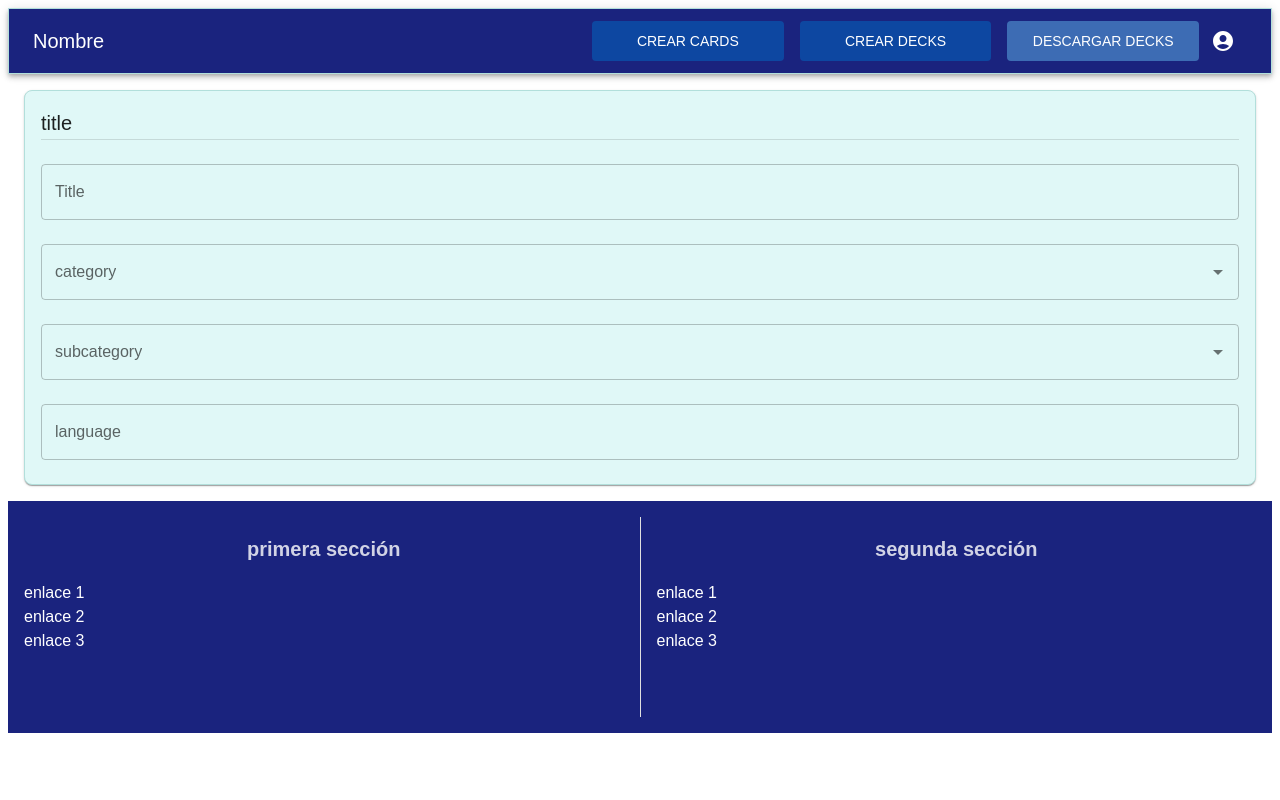
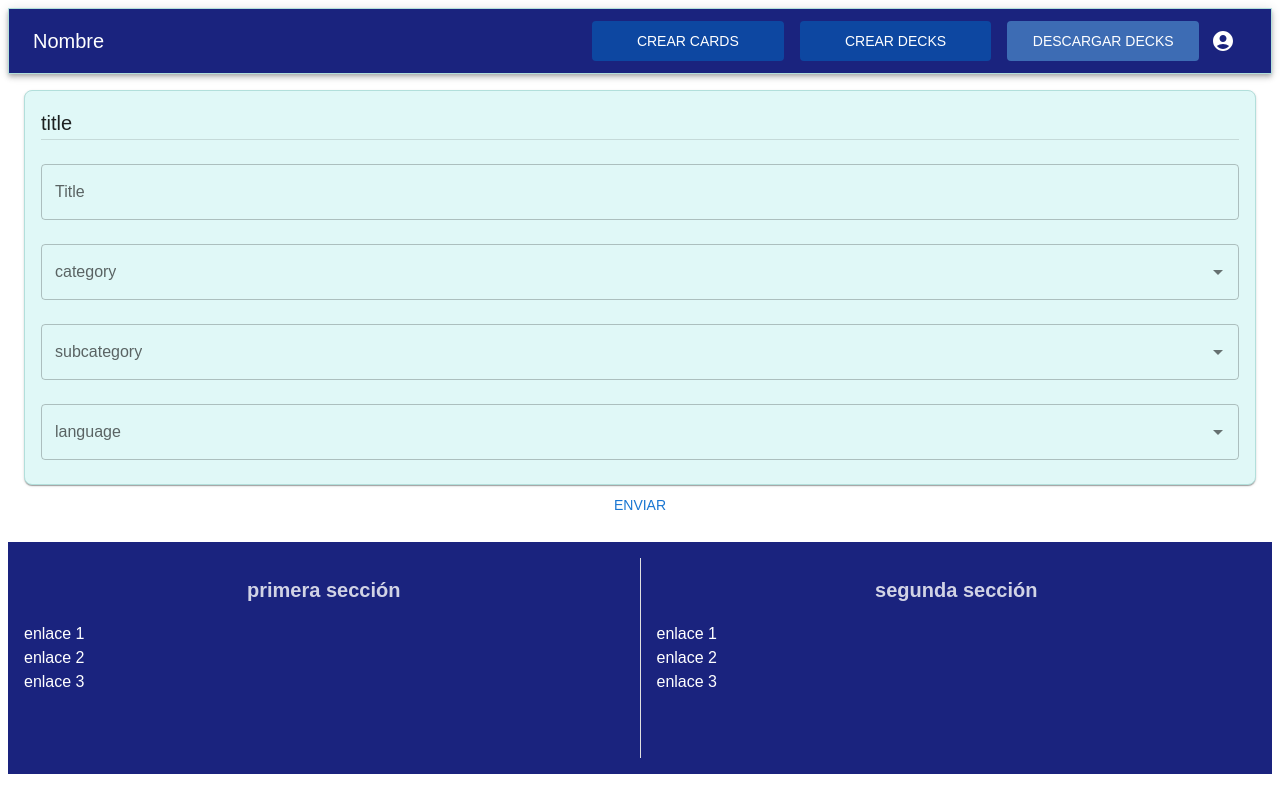
Before and after one commit to velasquezgalejandro/anki-project, a React (Create React App) app in the folder frontend/: page /create-decks in a window 1280 px wide. Built offline with nearby package versions, Linux system fonts and the light colour scheme; no server answers.

Commit message:
logica y creacion de formulario para creacion de decks desde front front cargar decks #5

```diff
--- a/frontend/src/views/CreateDecksView.jsx
+++ b/frontend/src/views/CreateDecksView.jsx
@@ -1,14 +1,23 @@
 import React, { useState, useEffect } from 'react';
+import {useNavigate} from 'react-router-dom'
 import axios from 'axios';
 
 import Stack from '@mui/material/Stack';
-import { FormWrapper, GenericTextField, GenericAutocomplete } from '../utils';
+import {
+  FormWrapper,
+  GenericTextField,
+  GenericAutocomplete,
+  StyledButton,
+} from '../utils';
 
 const CreateDecksView = () => {
+  const navigate = useNavigate();
+
   const [dataCategory, setDataCategory] = useState();
   const [dataSubcategory, setDataSubcategory] = useState();
   const [selectedCategory, setSelectedCategory] = useState(null);
   const [selectedSubcategory, setSelectedSubcategory] = useState(null);
+  const [selectedLanguage, setLanguage] = useState(null);
   const [title, setTitle] = useState('');
 
   const fetchDataCategory = async () => {
@@ -24,19 +33,13 @@ const CreateDecksView = () => {
     try {
       const response = await axios.get('http://localhost:8000/subcategories/');
       setDataSubcategory(response.data);
-    } catch (err) {
-      console.log({ err });
-    }
+    } catch (err) {}
   };
-
 
   useEffect(() => {
     fetchDataCategory();
     fetchDataSubCategory();
   }, []);
-
-  // console.log({ dataCategory });
-  // console.log({ dataSubcategory });
 
   const handleChangeAutocomplete = (setState, newValue) => {
     setState(newValue);
@@ -44,6 +47,29 @@ const CreateDecksView = () => {
 
   const handleChangeTextField = (setState, event) => {
     setState(event.target.value);
+  };
+
+  const handleSubmit = async () => {
+    try {
+      const payload = {
+        title,
+        category: selectedCategory.id,
+        subcategory: selectedSubcategory.id,
+        language: selectedLanguage.code,
+      };
+
+      await axios.post('http://localhost:8000/decks/', payload);
+      alert('Deck created successfully!');
+      // Aquí puedes limpiar el formulario o redirigir al usuario si es necesario
+      setTitle(null)
+      setSelectedCategory(null)
+      setSelectedSubcategory(null)
+      setLanguage(null)
+      navigate('/create-cards')
+    } catch (err) {
+      console.error('Error creating deck:', err);
+      alert('Failed to create deck. Please try again.');
+    }
   };
 
   return (
@@ -62,6 +88,7 @@ const CreateDecksView = () => {
           label="category"
           name="category"
           options={dataCategory}
+          getOptionLabel={(option) => option.title}
           helperText={''}
           value={selectedCategory}
           onChange={(e) => handleChangeAutocomplete(setSelectedCategory, e)}
@@ -70,22 +97,30 @@ const CreateDecksView = () => {
           label="subcategory"
           name="subcategory"
           options={dataSubcategory}
+          getOptionLabel={(option) => option.title}
           helperText={''}
           value={selectedSubcategory}
           onChange={(e) => {
             handleChangeAutocomplete(setSelectedSubcategory, e);
           }}
         />
-        <GenericTextField
+        <GenericAutocomplete
           label="language"
           name="lenguaje"
+          options={[
+            { code: 'EN', label: 'English' },
+            { code: 'ES', label: 'Spanish' },
+          ]}
+          getOptionLabel={(option) => option.label}
           helperText={''}
-          value={''}
+          value={selectedLanguage}
           onChange={(e) => {
-            handleChangeTextField(setLanguage, e);
+            handleChangeAutocomplete(setLanguage, e);
           }}
         />
       </FormWrapper>
+
+      <StyledButton label="Enviar" action={handleSubmit} />
     </Stack>
   );
 };
```
